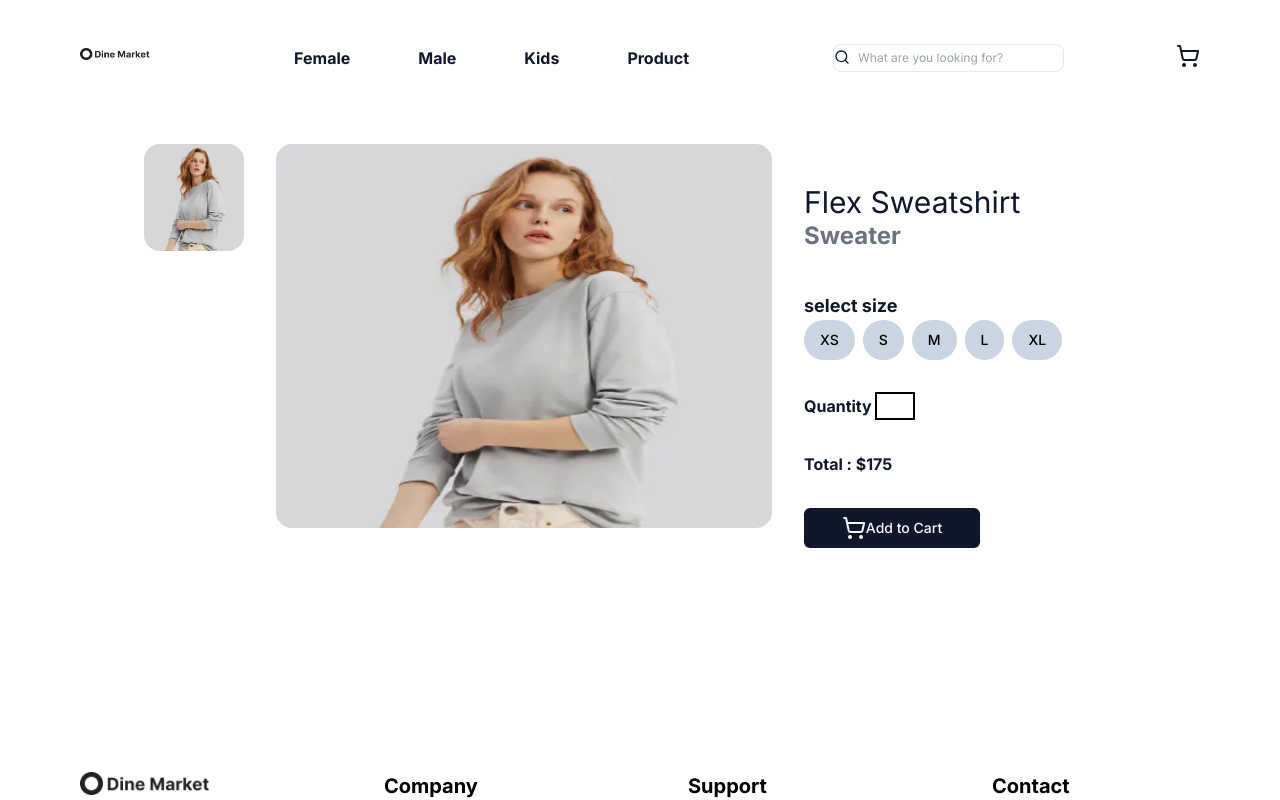
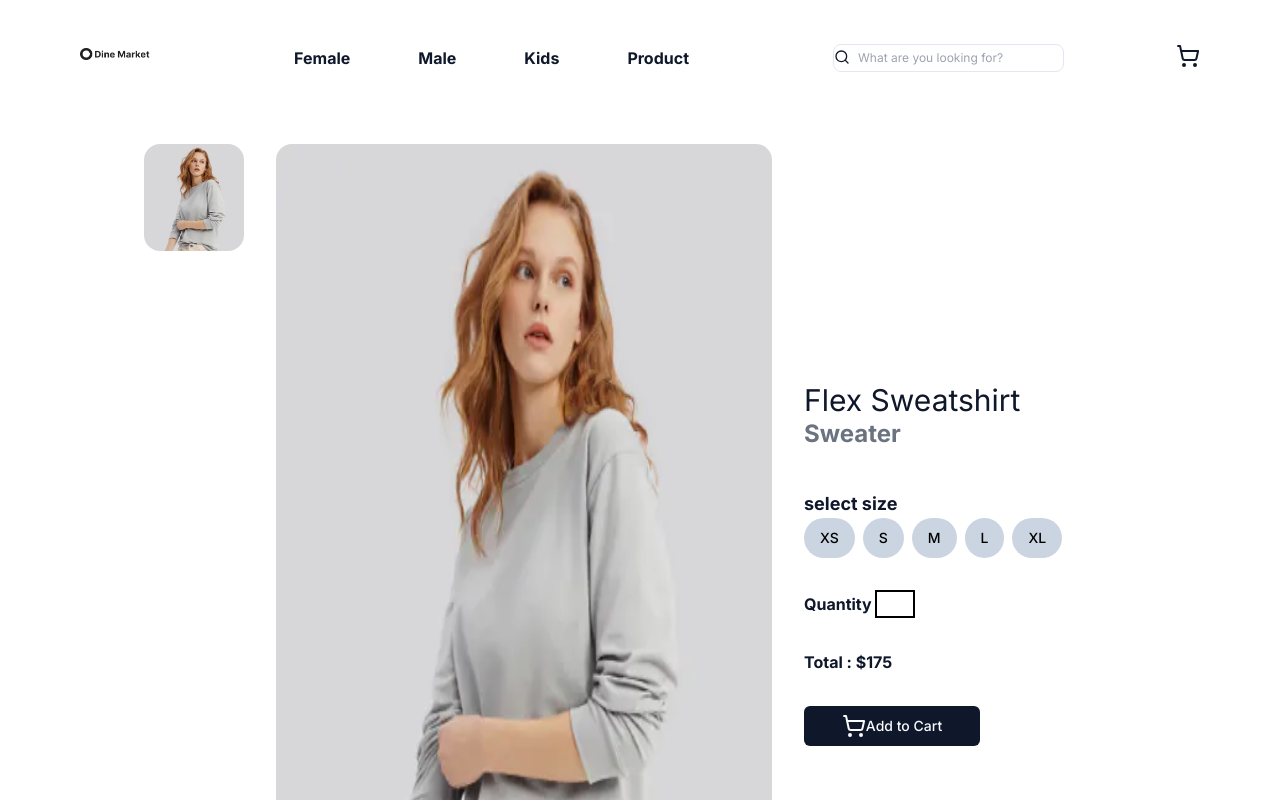
Before and after one commit to talhacheema675/talha_hackathon_website, a Next.js app: page /detail/1 in a window 1280 px wide. Shown: the top 800 px of the page. Built offline with nearby package versions, Linux system fonts and the light colour scheme.

Commit message:
Update page.tsx

```diff
--- a/src/app/detail/[slug]/page.tsx
+++ b/src/app/detail/[slug]/page.tsx
@@ -13,8 +13,8 @@ const Details=({params}:{params:{slug:number}})=>
                     <div key={index} >
                             <div className="flex lg:flex-row md:flex-row sm:flex-col flex-col gap-8 flex-wrap ">
                               <div> <Image src={item.image} alt="image" width="100" height={200} className="rounded-2xl lg:visible md:visible sm:invisible invisible"/></div>
-                              <div className="lg:w-1/2 md:w-1/2 sm:w-full w-full h-96"> <Image src={item.image} alt="image" width="500" height={1200} className="rounded-2xl w-full h-full"/></div>
-                              <div className="pt-10 flex flex-col">
+                              <div className="lg:w-1/2 md:w-1/2 sm:w-full w-full h-screen"> <Image src={item.image} alt="image" width="500" height={1200} className="rounded-2xl w-full h-full"/></div>
+                              <div className="pt-10 flex flex-col justify-center">
                                 <p className="text-3xl "> {item.name}</p>
                                 <p className="text-gray-500 text-2xl font-bold mb-10">{item.cloth}</p>
                                 <p className="text-lg font-bold mb-">select size</p>
```
